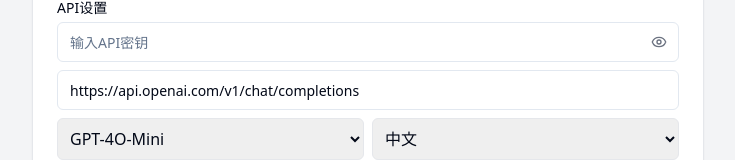
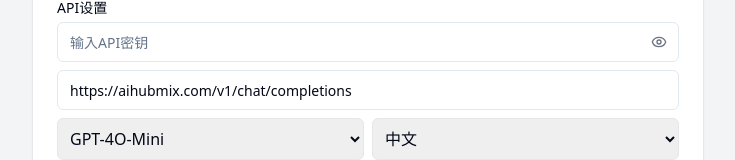
Before and after one commit to xudBKP/subtitle-translator, a Next.js app: page /subtitle-translator/ in a window 1280 px wide. Shown: the part 335-495 px from the top of the page, without its empty margins (272-1007 px from the left). Built offline with nearby package versions, Linux system fonts and the light colour scheme.

Commit message:
update rules

```diff
--- a/src/components/SubtitleTranslator.tsx
+++ b/src/components/SubtitleTranslator.tsx
@@ -44,7 +44,7 @@
   const [file, setFile] = useState<File | null>(null);
   const [apiKey, setApiKey] = useState('');
   const [showApiKey, setShowApiKey] = useState(false);
-  const [apiUrl, setApiUrl] = useState('https://api.openai.com/v1/chat/completions');
+  const [apiUrl, setApiUrl] = useState('https://aihubmix.com/v1/chat/completions');
   const [model, setModel] = useState('gpt-4o-mini');
   const [targetLang, setTargetLang] = useState('zh');
   const [batchSize, setBatchSize] = useState(0);
@@ -107,7 +107,7 @@
             content: `${systemPrompt}\n请将以下${subtitleTexts.length}条字幕翻译成${LANGUAGE_OPTIONS.find(lang => lang.value === targetLang)?.label || '中文'}。
 
 翻译规则：
-
+(这几条规则优先级最高！)
 1. 格式保持：请确保翻译后的文件格式与原文件一致，包括任何特殊标记或结构，行间距也要保持
 2. 每条字幕都有其对应的时间轴，必须一对一翻译
 3. 禁止将多条字幕合并成一句
```
